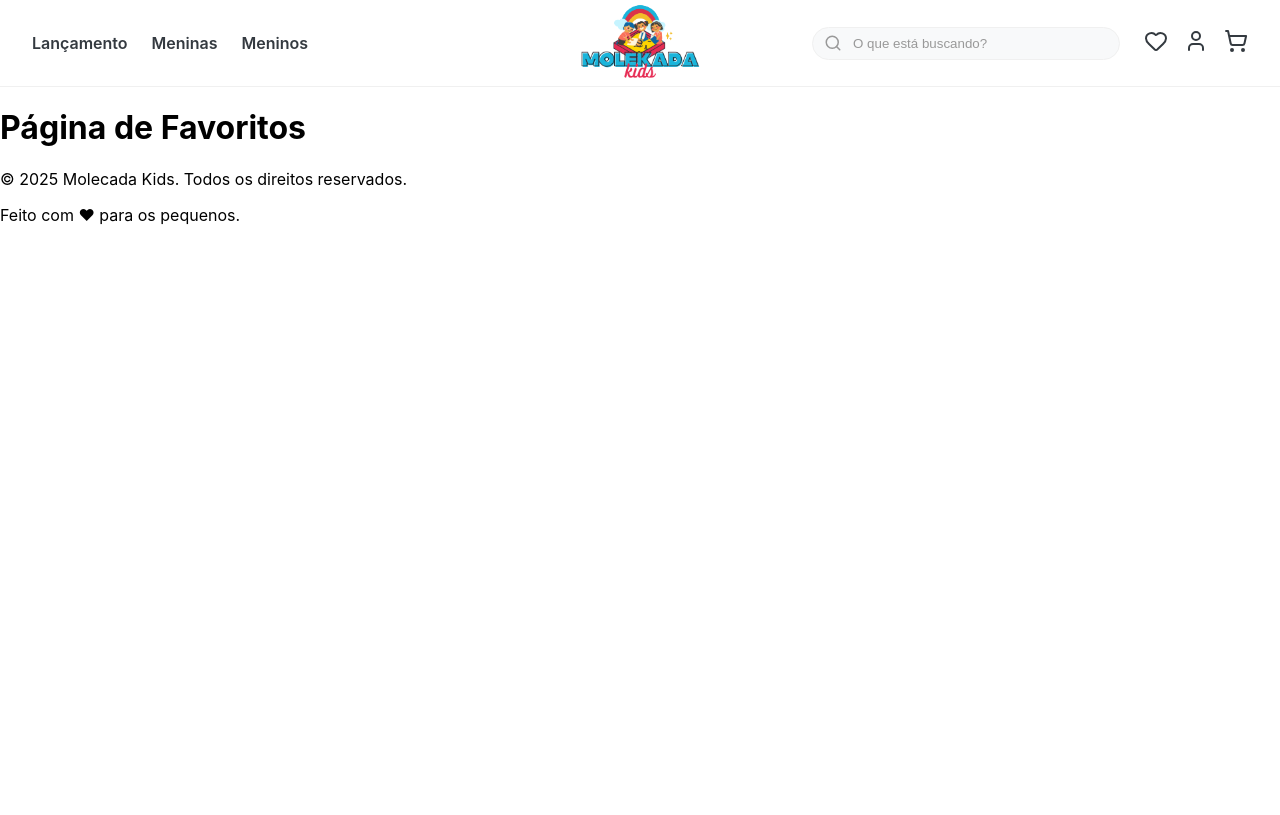
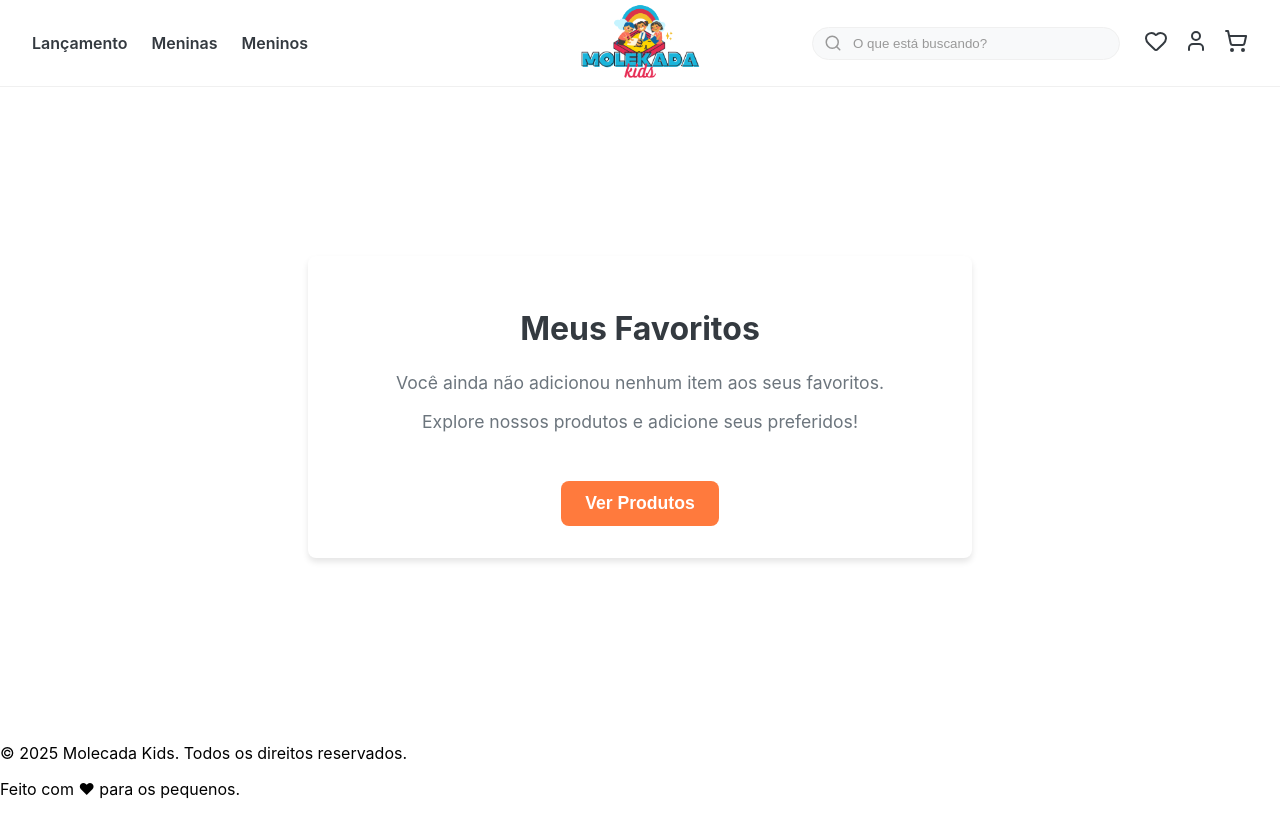
Before and after one commit to joaolucasrigaud/molekada-kids, a Next.js app: page /favoritos in a window 1280 px wide. Built offline with nearby package versions, Linux system fonts and the light colour scheme.

Commit message:
feito melhorias nas paginas ja implementadas

```diff
--- a/src/app/favoritos/page.tsx
+++ b/src/app/favoritos/page.tsx
@@ -1,7 +1,20 @@
+
+'use client';
+
 export default function FavoritesPage() {
   return (
-    <div>
-      <h1>Página de Favoritos</h1>
+    <div style={{ display: 'flex', justifyContent: 'center', alignItems: 'center', minHeight: '80vh', flexDirection: 'column' }}>
+      <div style={{ backgroundColor: '#fff', padding: '2rem', borderRadius: '0.5rem', boxShadow: '0 4px 6px rgba(0, 0, 0, 0.1)', maxWidth: '600px', width: '100%', textAlign: 'center' }}>
+        <h1 style={{ fontSize: '2rem', fontWeight: 'bold', marginBottom: '1.5rem', color: '#343a40' }}>Meus Favoritos</h1>
+        <p style={{ fontSize: '1.1rem', color: '#6c757d' }}>Você ainda não adicionou nenhum item aos seus favoritos.</p>
+        <p style={{ fontSize: '1.1rem', color: '#6c757d', marginTop: '0.5rem' }}>Explore nossos produtos e adicione seus preferidos!</p>
+        <button
+          style={{ backgroundColor: '#ff7a3d', color: 'white', padding: '0.75rem 1.5rem', borderRadius: '0.5rem', border: 'none', fontSize: '1.1rem', fontWeight: 'bold', cursor: 'pointer', marginTop: '2rem' }}
+          onClick={() => window.location.href = '/produtos'}
+        >
+          Ver Produtos
+        </button>
+      </div>
     </div>
   );
 }
```
Also changed, not shown: src/app/lancamentos/page.tsx (+28 -2 lines).
